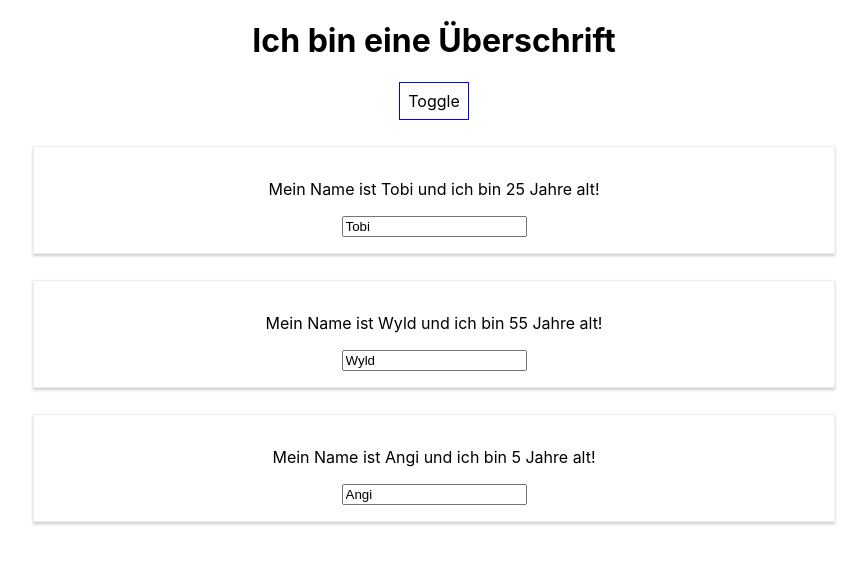
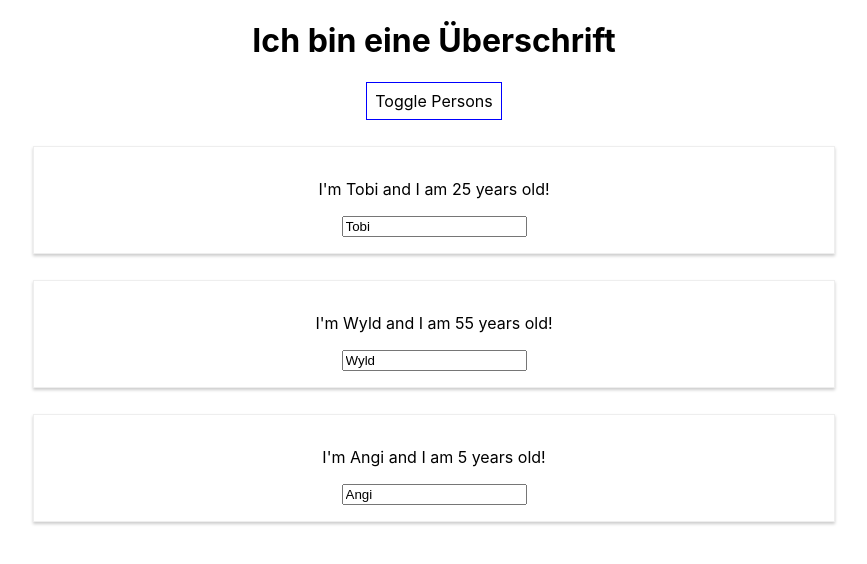
Before and after one commit to Jan-Burger/react-test-app, a React (Create React App) app: page / in a window 1280 px wide. Shown: the top 564 px of the page, without its empty margins (206-1073 px from the left). Built offline with nearby package versions, Linux system fonts and the light colour scheme.

Commit message:
Finished Lists and conditionals!

```diff
--- a/src/App.js
+++ b/src/App.js
@@ -6,11 +6,17 @@ function App() {
 
   const [personsSate, setpersonState] = useState({
       persons: [
-          {name: "Tobi", age: 25},
-          {name: "Wyld", age: 55},
-          {name: "Angi", age: 5}
+          {id: 1, name: "Tobi", age: 25},
+          {id: 2, name: "Wyld", age: 55},
+          {id: 3, name: "Angi", age: 5}
       ]
   });
+
+  const [showPersonsState, setshowPersonsState] = useState(
+      {
+          showPersons: true
+      }
+  );
 
   const switchNameHandler = (newName) => {
       console.log("I have been clicked!")
@@ -25,14 +31,31 @@ function App() {
       });
   };
 
-  const nameChangeHandler = (event) => {
-      setpersonState({
-          persons: [
-              {name: "Tobi", age: 25},
-              {name: event.target.value, age: 55},
-              {name: "Angi", age: 5}
-          ]
-      });
+  const nameChangeHandler = (event, id) => {
+      // Get the index of the person
+      const personIndex = personsSate.persons.findIndex(p => {return p.id === id});
+      // get the person with the index
+      const person = {...personsSate.persons[personIndex]};
+      // update the persons Name
+      person.name = event.target.value;
+      const persons = [...personsSate.persons];
+      persons[personIndex] = person;
+
+      // set new finale state
+      setpersonState({persons: persons});
+
+  };
+
+  const togglePersonHandler = () => {
+      const doesShow = showPersonsState.showPersons;
+      setshowPersonsState({showPersons: !doesShow});
+  };
+
+  const deletePersonHandler = (personIndex) => {
+        //const persons = personsSate.persons.slice();
+        const persons = [...personsSate.persons];
+        persons.splice(personIndex,1);
+        setpersonState({persons: persons});
   };
 
   const style = {
@@ -43,25 +66,30 @@ function App() {
      cursor: "pointer"
   };
 
+  let persons = null;
+  if (showPersonsState.showPersons) {
+      persons = (
+          <div>
+              {personsSate.persons.map((person, index) => {
+              return (<Person
+              name = {person.name}
+              age ={person.age}
+              click = {deletePersonHandler.bind(this, index)}
+              // key = person.id --> if an element has an id
+              key = {person.id}
+              changed = {(event) => nameChangeHandler(event, person.id)}
+              />)
+              })}
+          </div>
+      );
+  };
+
   return (
     <div className="App">
       <h1>Ich bin eine Überschrift</h1>
-      <button onClick={switchNameHandler.bind(this, "I am a new name")}
-      style={style}>Toggle</button>
-      <Person
-          name = {personsSate.persons[0].name}
-          age ={personsSate.persons[0].age}
-      />
-      <Person
-          name = {personsSate.persons[1].name}
-          age ={personsSate.persons[1].age}
-          click = {switchNameHandler.bind(this, "I am another person :)")}
-          changed = {nameChangeHandler}
-      />
-      <Person
-          name = {personsSate.persons[2].name}
-          age ={personsSate.persons[2].age}
-      />
+      <button onClick={togglePersonHandler}
+      style={style}>Toggle Persons</button>
+      {persons}
 
     </div>
   );
--- a/src/components/Person.js
+++ b/src/components/Person.js
@@ -4,10 +4,10 @@ import "./Person.css";
 
 const person = (props) => {
   return (
-      <div className= "Person">
-        <p onClick={props.click}>Mein Name ist {props.name} und ich bin {props.age} Jahre alt!</p>
+      <div className="Person">
+        <p onClick={props.click}>I'm {props.name} and I am {props.age} years old!</p>
         <p>{props.children}</p>
-        <input type="text" onChange={props.changed} value={props.name}/>
+        <input type="text" onChange={props.changed} value={props.name} />
       </div>
       )
 };
```
